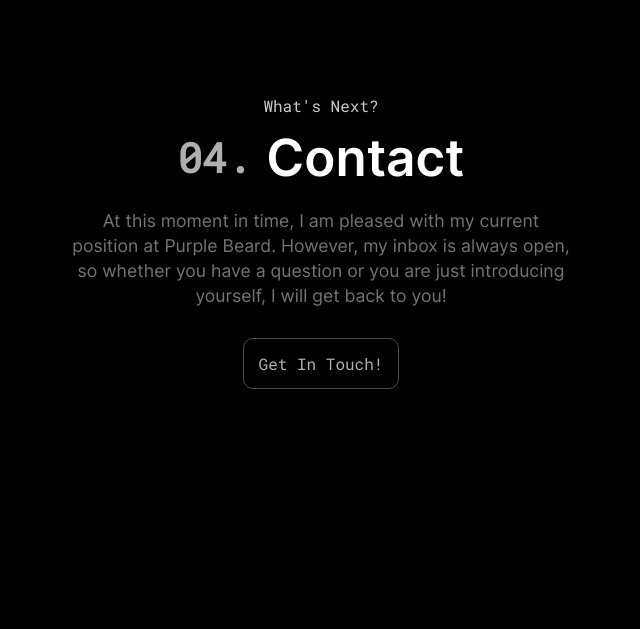
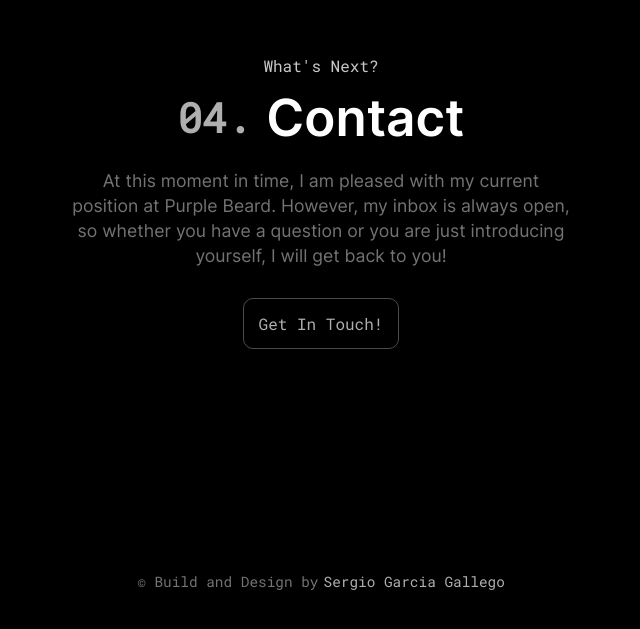
Before and after one commit to sgarciagallego/v2, a Gatsby site: page / in a window 1280 px wide. Shown: the part 3427-4056 px from the top of the page, without its empty margins (319-959 px from the left). After the commit the page ends 4029 px from the top, so only its background shows below. Built offline with nearby package versions, Linux system fonts and the light colour scheme; Gatsby itself is replaced by a stand-in of ours.

Commit message:
v0.19.0 | [Finished Footer Section] - small responsive changes to other components to match

```diff
--- a/src/components/Email.js
+++ b/src/components/Email.js
@@ -23,7 +23,7 @@ const Container = styled.div`
     font-size: 0.8rem;
   }
 
-  @media (max-width: 480px) {
+  @media (max-width: 768px) {
     display: none;
   }
 `
--- a/src/components/Footer.js
+++ b/src/components/Footer.js
@@ -1,9 +1,93 @@
 import React from 'react'
 import styled from 'styled-components'
+import IconGithub from './icons/Github'
+import IconLinkedin from './icons/Linkedin'
+import IconInstagram from './icons/Instagram'
+
+const Container = styled.footer`
+  width: 100%;
+  max-width: 1600px;
+  min-height: 5vh;
+  display: flex;
+  flex-direction: column;
+  align-items: center;
+  justify-content: center;
+  gap: 10px;
+  margin: 0 auto;
+  padding: 0 8vw;
+  @media (max-width: 768px) {
+    min-height: 10vh;
+  }
+`
+const SocialSection = styled.div`
+  display: none;
+  gap: 15px;
+  a {
+    transition: all 0.2s ease-in;
+    :hover {
+      transform: translateY(-3px);
+    }
+  }
+  @media (max-width: 768px) {
+    display: flex;
+  }
+`
+const FooterText = styled.p`
+  color: rgba(115, 115, 115, 1);
+  display: flex;
+  align-items: center;
+  font-family: 'Roboto Mono', monospace;
+  font-size: 0.9rem;
+  line-height: 20px;
+  a {
+    margin-left: 5px;
+  }
+  @media (max-width: 480px) {
+    line-heigth: 20px;
+    display: block;
+    text-align: center;
+    font-size: 0.8rem;
+  }
+`
 
 const Footer = () => {
   return (
 
+    <Container>
+      <SocialSection>
+        <a
+          href='https://github.com/sgarciagallego'
+          target='_blank'
+          rel='noreferrer'
+        >
+          <IconGithub />
+        </a>
+        <a
+          href='https://linkedin.com/in/sgarciagallego'
+          target='_blank'
+          rel='noreferrer'
+        >
+          <IconLinkedin />
+        </a>
+        <a
+          href='https://instagram.com/s_garciagallego'
+          target='_blank'
+          rel='noreferrer'
+        >
+          <IconInstagram />
+        </a>
+      </SocialSection>
+      <FooterText>
+        © Build and Design by
+        <a
+          href='https://github.com/sgarciagallego'
+          target='_blank'
+          rel='noreferrer'
+        >
+          Sergio Garcia Gallego
+        </a>
+      </FooterText>
+    </Container>
   )
 }
 
--- a/src/components/Social.js
+++ b/src/components/Social.js
@@ -18,7 +18,7 @@ const Container = styled.div`
     background-color: rgba(75, 75, 75, 1);
   }
 
-  @media (max-width: 480px) {
+  @media (max-width: 768px) {
     display: none
   }
 `
--- a/src/components/icons/Folder.js
+++ b/src/components/icons/Folder.js
@@ -10,7 +10,7 @@ const FolderWrap = styled.div`
 const IconFolder = () => {
   return (
     <FolderWrap>
-      <UilFolder size='35' color='rgba(175, 175, 175, 1)' />
+      <UilFolder size='35' color='rgba(115, 115, 115, 1)' />
     </FolderWrap>
   )
 }
--- a/src/components/sections/Contact.js
+++ b/src/components/sections/Contact.js
@@ -4,7 +4,7 @@ import styled from 'styled-components'
 const Container = styled.section`
   width: 100%;
   max-width: 1600px;
-  min-height: 100vh;
+  min-height: 90vh;
   display: flex;
   flex-direction: column;
   justify-content: center;
--- a/src/components/sections/Experience.js
+++ b/src/components/sections/Experience.js
@@ -46,7 +46,7 @@ const HeadingFour = styled.h4`
   color: rgba(175, 175, 175, 1);
   align-items: center;
   gap: 6px;
-  font-size: 1.7em;
+  font-size: 1.6em;
   a { margin-left: 6px; }
 
   @media (max-width: 480px) {
--- a/src/components/sections/Work.js
+++ b/src/components/sections/Work.js
@@ -47,7 +47,7 @@ const CardWrapper = styled.div`
 const Card = styled.a`
   width: 270px;
   height: 285px;
-  border: 1px solid rgba(115, 115, 115, 1);
+  border: 1px solid rgba(75, 75, 75, 1);
   border-radius: 10px;
   margin-bottom: 30px;
   padding: 27px;
@@ -63,7 +63,7 @@ const Card = styled.a`
 const HeadingFour = styled.h4`
   margin-top: 10px;
   font-size: 1.6rem;
-  color: rgba(255, 255, 255, 1);
+  color: rgba(175, 175, 175, 1);
   @media (max-width: 480px) {
     font-size: 1.2rem;
   }
--- a/src/pages/index.js
+++ b/src/pages/index.js
@@ -8,6 +8,7 @@ import About from '../components/sections/About'
 import Experience from '../components/sections/Experience'
 import Work from '../components/sections/Work'
 import Contact from '../components/sections/Contact'
+import Footer from '../components/Footer'
 
 const IndexPage = () => {
   return (
@@ -20,6 +21,7 @@ const IndexPage = () => {
       <Experience />
       <Work />
       <Contact />
+      <Footer />
     </Layout>
   )
 }
```
